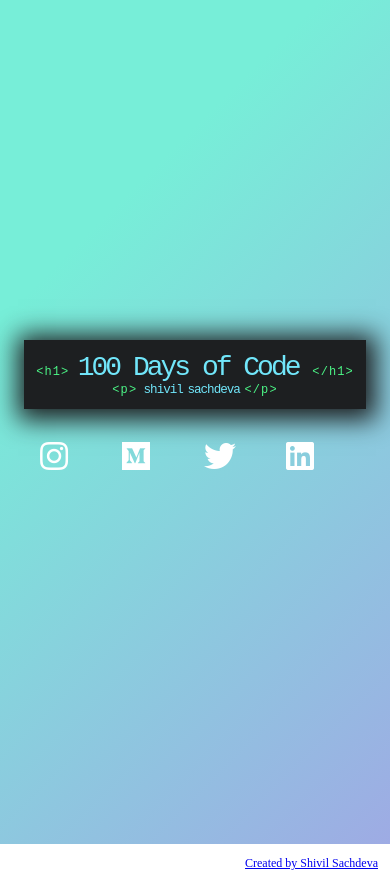
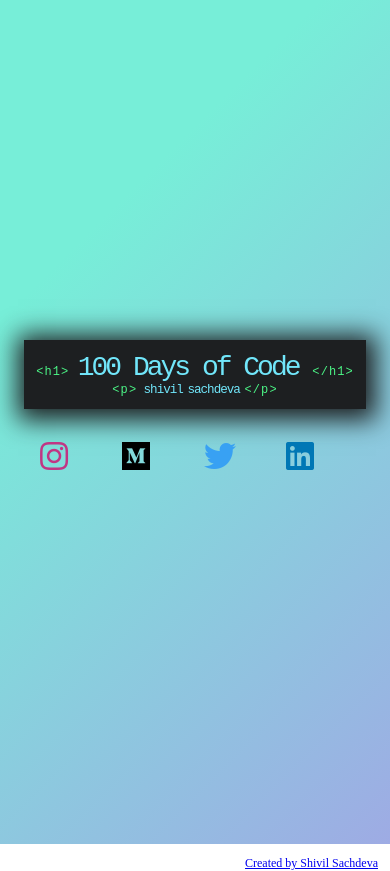
Before and after one commit to shivilsachdeva/100daysofcode, a plain HTML site: page index.html in a window 390 px wide. Drawn offline with nearby package versions, Linux system fonts and the light colour scheme; a web font is replaced by a local one.

Commit message:
mobile social links represent respective application colors:

```diff
--- a/styles.css
+++ b/styles.css
@@ -119,6 +119,26 @@ html, body{
 	color: #0077B5;
 }
 
+@media only screen and (max-width: 728px) {
+
+	.fa-medium{
+		color: black;
+	}
+
+	.fa-twitter{
+		color: #38A1F3;
+	}
+
+	.fa-instagram{
+		color: #C13584;
+	}
+
+	.fa-linkedin{
+		color: #0077B5;
+	}
+
+}
+
 
 
 .social-links li:not(:first-child){
```
